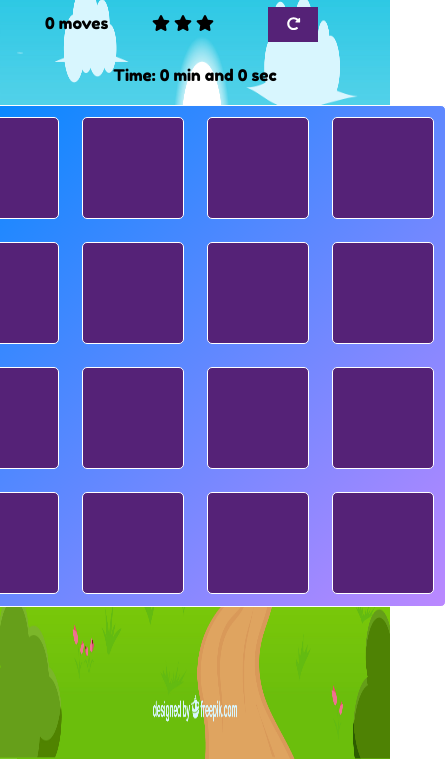
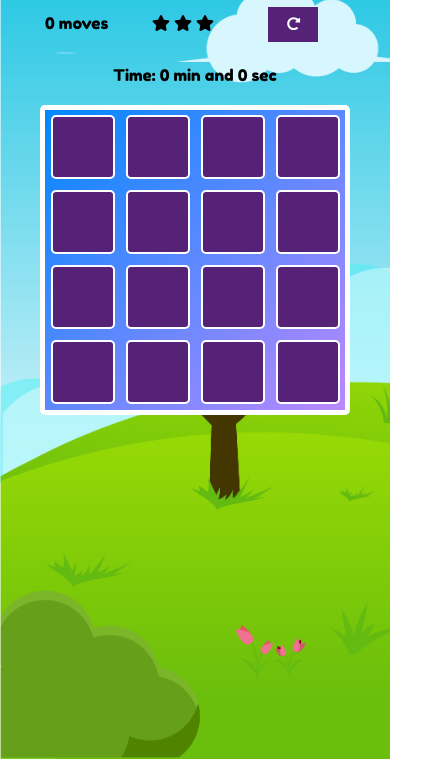
Before and after one commit to hankadev/memory_game, a plain HTML site: page index.html in a window 390 px wide. Shown: the part 85-844 px from the top of the page, 446 px wide, since content can reach past the window. Drawn offline with Linux system fonts and the light colour scheme.

Commit message:
make border bigger and add media query for better responsiveness

```diff
--- a/css/styles.css
+++ b/css/styles.css
@@ -131,7 +131,7 @@ body {
   justify-content: space-around;
   background: -webkit-gradient(linear, left top, right bottom, from(#08f), to(#b8f));
   background: linear-gradient(to bottom right, #08f, #b8f);
-  border: 1px solid #fff;
+  border: 5px solid #fff;
   border-radius: 5px;
 }
 
@@ -151,9 +151,23 @@ body {
   color: #527;
   font-size: 2rem;
   background-color: #527;
-  border: 1px solid #fff;
+  border: 2px solid #fff;
   border-radius: 5px;
   cursor: pointer;
+}
+
+@media all and (max-width: 550px) {
+  body {
+    background-size: auto 100%;
+  }
+  .deck {
+    height: 300px;
+    width: 300px;
+  }
+  .card {
+    height: 60px;
+    width: 60px;
+  }
 }
 
 .card img {
```
